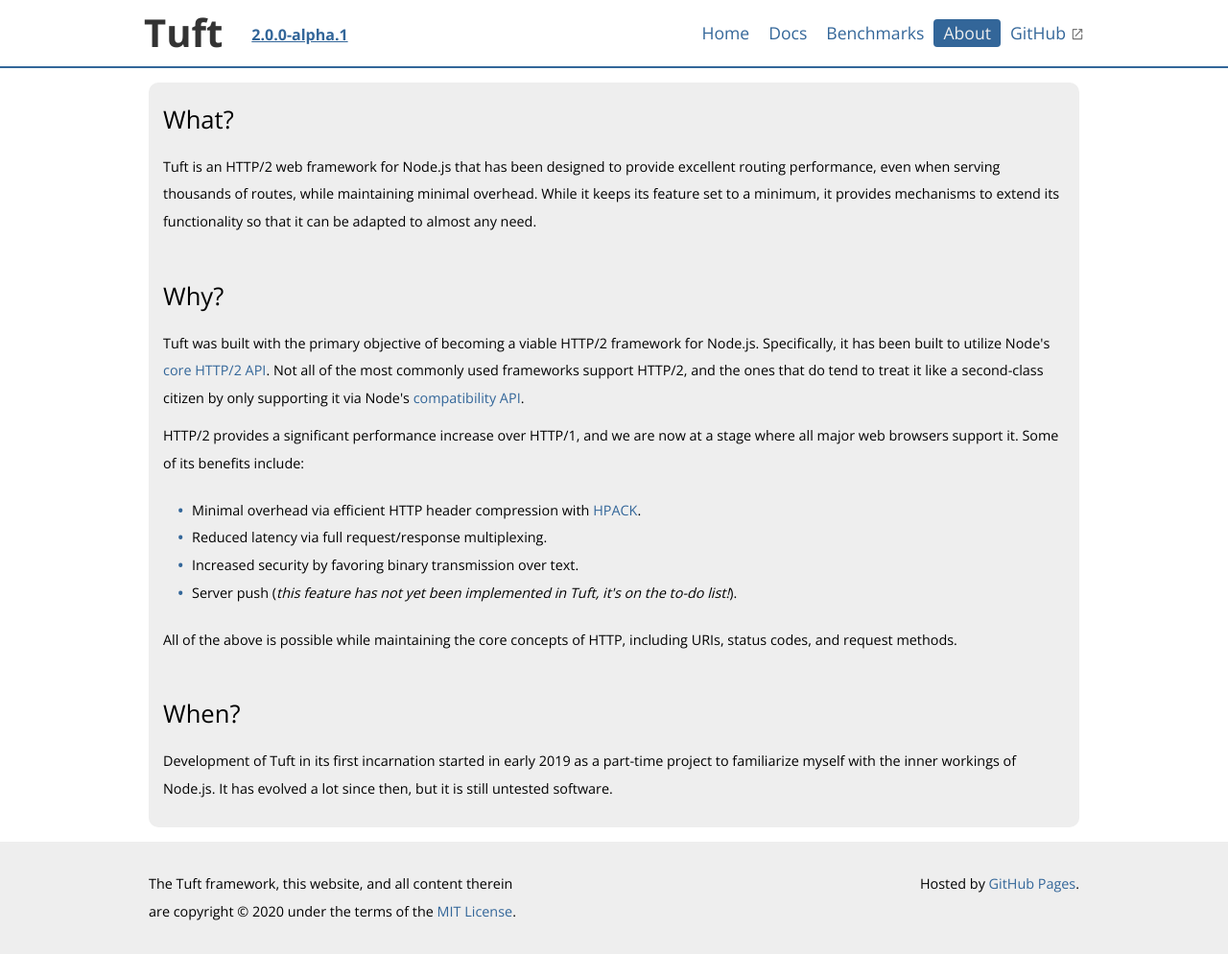
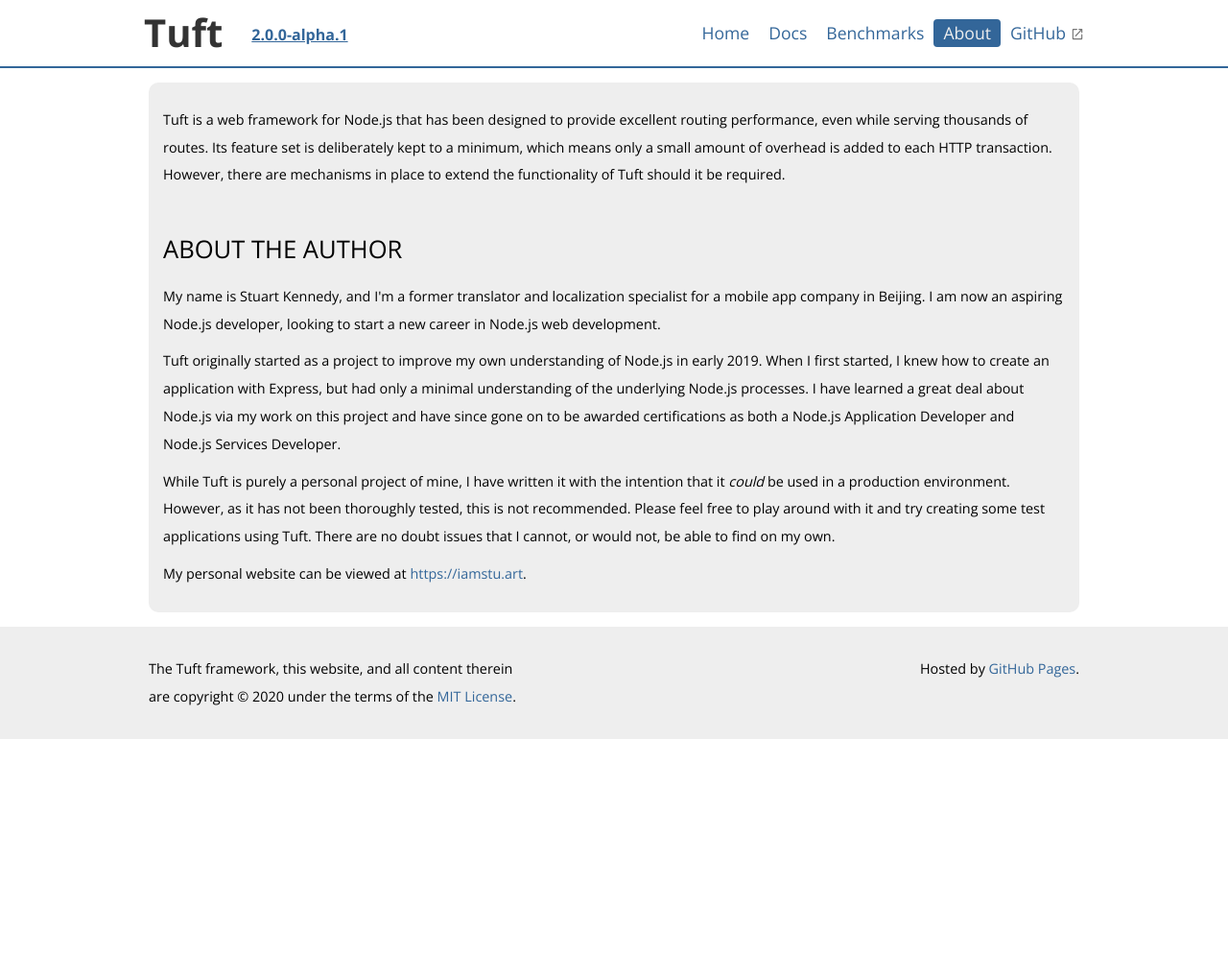
Before and after one commit to tuftjs/tuft.dev, a Jekyll site: the page built from about.html, in a window 1280 px wide. Shown: the whole page at 96% size. Built offline with Jekyll 4.4.1, drawn with Linux system fonts in a browser that asks for light colours; after the commit the page ends 900 px from its top, so only the background shows below that.

Commit message:
Remove references to HTTP/2

```diff
--- a/_config.yml
+++ b/_config.yml
@@ -1,4 +1,4 @@
-title: Tuft - HTTP/2 web framework for Node.js
+title: Tuft - a Node.js web framework
 url: https://www.tuft.dev
 author: Stuart Kennedy
 
--- a/about.html
+++ b/about.html
@@ -5,37 +5,20 @@
 <div class="main-margin left"></div>
 <main id="about">
   <div id="about-container">
-    <h2>What?</h2>
-    <p>Tuft is an HTTP/2 web framework for Node.js that has been designed to provide excellent routing performance,
-      even when serving thousands of routes, while maintaining minimal overhead. While it keeps its feature set to a
-      minimum, it provides mechanisms to extend its functionality so that it can be adapted to almost any need.</p>
+    <p>Tuft is a web framework for Node.js that has been designed to provide excellent routing performance, even while serving thousands of routes. Its feature set is deliberately kept to a minimum, which means only a small amount of overhead is added to each HTTP transaction. However, there are mechanisms in place to extend the functionality of Tuft should it be required.</p>
 
     <br>
-    <h2>Why?</h2>
-    <p>Tuft was built with the primary objective of becoming a viable HTTP/2 framework for Node.js. Specifically, it has
-      been built to utilize Node's <a href="https://nodejs.org/dist/latest/docs/api/http2.html#http2_core_api"
-        target="_blank">core HTTP/2 API</a>. Not all of the most commonly used frameworks support HTTP/2, and the ones
-      that do tend to treat it like a second-class citizen by only supporting it via Node's <a
-        href="https://nodejs.org/dist/latest/docs/api/http2.html#http2_compatibility_api" target="_blank">compatibility
-        API</a>.</p>
-    <p>HTTP/2 provides a significant performance increase over HTTP/1, and we are now at a stage where all major web
-      browsers support it. Some of its benefits include:</p>
+    <h2>ABOUT THE AUTHOR</h2>
 
-    <ul class="docs-list">
-      <li>Minimal overhead via efficient HTTP header compression with <a href="https://tools.ietf.org/html/rfc7541"
-          target="_blank">HPACK</a>.</li>
-      <li>Reduced latency via full request/response multiplexing.</li>
-      <li>Increased security by favoring binary transmission over text.</li>
-      <li>Server push (<em>this feature has not yet been implemented in Tuft, it's on the to-do list!</em>).</li>
-    </ul>
+    <p>My name is Stuart Kennedy, and I'm a former translator and localization specialist for a mobile app company in Beijing. I am now an aspiring Node.js developer, looking to start a new career in Node.js web development.</p>
 
-    <p>All of the above is possible while maintaining the core concepts of HTTP, including URIs, status codes, and
-      request methods.</p>
+    <p>Tuft originally started as a project to improve my own understanding of Node.js in early 2019. When I first started, I knew how to create an application with Express, but had only a minimal understanding of the underlying Node.js processes. I have learned a great deal about Node.js via my work on this project and have since gone on to be awarded certifications as both a Node.js Application Developer and Node.js Services Developer.</p>
 
-    <br>
-    <h2>When?</h2>
-    <p>Development of Tuft in its first incarnation started in early 2019 as a part-time project to familiarize myself
-      with the inner workings of Node.js. It has evolved a lot since then, but it is still untested software.</p>
+    <p>
+      While Tuft is purely a personal project of mine, I have written it with the intention that it <em>could</em> be used in a production environment. However, as it has not been thoroughly tested, this is not recommended. Please feel free to play around with it and try creating some test applications using Tuft. There are no doubt issues that I cannot, or would not, be able to find on my own.
+    </p>
+
+    <p>My personal website can be viewed at <a href="https://iamstu.art" target="_blank">https://iamstu.art</a>.</p>
   </div>
 </main>
 <div class="main-margin right"></div>
```
Also changed, not shown: index.html (+4 -10 lines).
